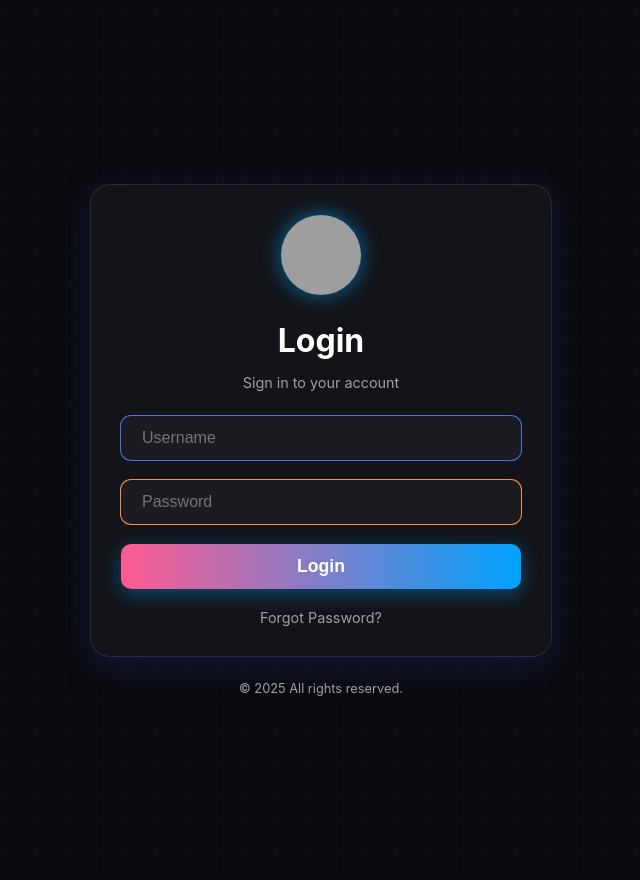
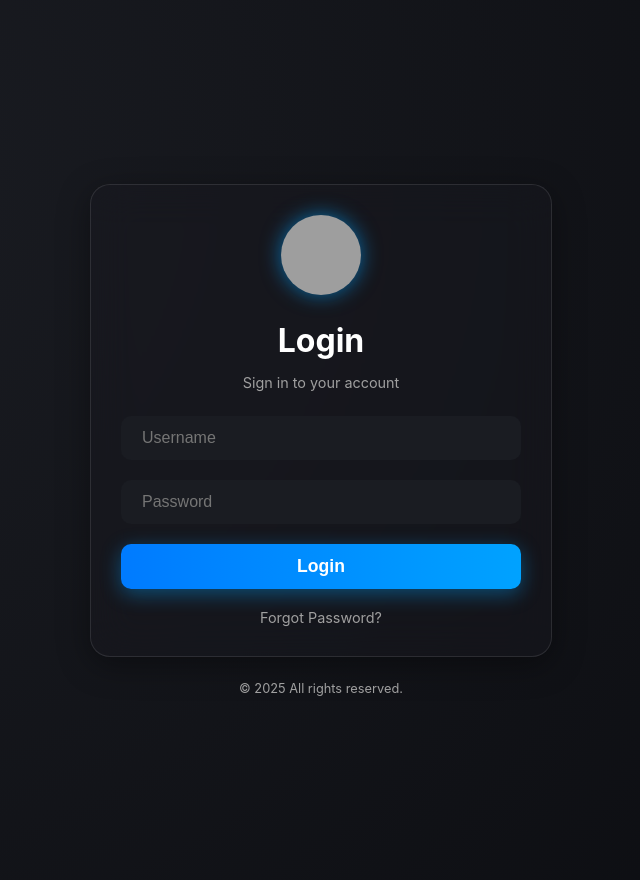
Before and after one commit to Abhijeet630/abhiitadmin, a Flask app: page /login in a window 1280 px wide. Shown: the whole page, without its empty margins (319-959 px from the left). Run offline with Flask 3, Linux system fonts and the light colour scheme; grey boxes are pictures that could not be loaded.

Commit message:
Auto update from VS Code

```diff
--- a/templates/login.html
+++ b/templates/login.html
@@ -1,4 +1,3 @@
-
 {% block content %}
 <div class="main-login-page">
     <div class="login-card animate__animated animate__zoomIn">
@@ -42,9 +41,9 @@
 </div>
 
 <style>
-    /* New: Stylish and animated background for a better look */
+    /* New: Professional, dark gradient background */
     body {
-        background-color: #0b0c10;
+        background: radial-gradient(circle at 10% 20%, #1a1c22 0%, #0b0c10 100%);
         color: #e0e6ed;
         font-family: 'Inter', sans-serif;
         min-height: 100vh;
@@ -53,33 +52,7 @@
         justify-content: center;
         position: relative;
         overflow: hidden;
-        padding-top: 0 !important; /* Overrides base.html padding */
-    }
-
-    /* Subtle background grid animation */
-    body::before {
-        content: '';
-        position: absolute;
-        top: 0;
-        left: 0;
-        width: 100%;
-        height: 100%;
-        background-image:
-            linear-gradient(rgba(255, 255, 255, 0.04) 1px, transparent 1px),
-            linear-gradient(90deg, rgba(255, 255, 255, 0.04) 1px, transparent 1px);
-        background-size: 30px 30px;
-        z-index: 0;
-        animation: pan-background 60s linear infinite;
-        opacity: 0.5;
-    }
-
-    @keyframes pan-background {
-        from {
-            background-position: 0 0;
-        }
-        to {
-            background-position: 300% 300%;
-        }
+        padding-top: 0 !important;
     }
 
     .main-login-page {
@@ -91,19 +64,19 @@
         min-height: 100vh;
         padding: 2rem;
         position: relative;
-        z-index: 1; /* Ensures content is on top of the animated background */
+        z-index: 1;
     }
 
-    /* Glassmorphism card styling */
+    /* Transparent Glassmorphism card styling */
     .login-card {
-        background: rgba(25, 27, 33, 0.6);
+        background: rgba(25, 27, 33, 0.4); /* More transparent */
         backdrop-filter: blur(20px);
         -webkit-backdrop-filter: blur(20px);
         border: 1px solid rgba(255, 255, 255, 0.1);
         border-radius: 20px;
-        box-shadow: 0 8px 32px 0 rgba(31, 38, 135, 0.37);
-        padding: 30px; /* Reduced padding for a more compact look */
-        max-width: 400px; /* Reduced max-width to make it smaller */
+        box-shadow: 0 8px 32px 0 rgba(0, 0, 0, 0.37); /* Darker, more professional shadow */
+        padding: 30px;
+        max-width: 400px;
         width: 100%;
         text-align: center;
         transition: transform 0.3s ease;
@@ -118,67 +91,59 @@
         margin-bottom: 25px;
     }
 
-    /* New CSS for the logo image */
     .logo-image {
-        width: 80px; /* Fixed width for the logo */
-        height: 80px; /* Fixed height for a square image */
-        border-radius: 50%; /* Makes the image circular */
-        object-fit: cover; /* Ensures the image covers the area without stretching */
-        filter: drop-shadow(0 0 10px rgba(0, 162, 255, 0.6)); /* Glowing effect */
+        width: 80px;
+        height: 80px;
+        border-radius: 50%;
+        object-fit: cover;
+        filter: drop-shadow(0 0 10px rgba(0, 162, 255, 0.6));
     }
 
     .title {
-        font-size: 2rem; /* Slightly reduced font size */
+        font-size: 2rem;
         font-weight: 700;
         color: #fff;
         margin-bottom: 5px;
     }
 
     .subtitle {
-        font-size: 0.9rem; /* Slightly reduced font size */
+        font-size: 0.9rem;
         color: #a0a0a0;
-        margin-bottom: 25px; /* Reduced margin */
+        margin-bottom: 25px;
     }
 
     /* Input fields styling */
     .input-group {
         position: relative;
-        margin-bottom: 20px; /* Reduced margin */
+        margin-bottom: 20px;
     }
 
     .input-group input {
         width: 100%;
-        padding: 12px 20px; /* Reduced padding */
+        padding: 12px 20px;
         background-color: #1a1c22;
-        border: 1px solid transparent;
+        border: 1px solid transparent; /* Transparent border */
         border-radius: 10px;
         color: #fff;
         font-size: 1rem;
         transition: all 0.3s ease;
     }
 
-    #username {
-        box-shadow: 0 0 0 1px #4a6ee6;
-    }
-
-    #password {
-        box-shadow: 0 0 0 1px #ff8c42;
-    }
-
     .input-group input:focus {
         outline: none;
-        box-shadow: 0 0 10px rgba(74, 110, 230, 0.8), 0 0 0 1px #4a6ee6;
+        border: 1px solid #00a2ff; /* Solid blue border on focus */
+        box-shadow: 0 0 10px rgba(0, 162, 255, 0.8);
     }
 
     /* Login button styling */
     .login-btn {
         width: 100%;
-        padding: 12px; /* Reduced padding */
+        padding: 12px;
         border: none;
         border-radius: 10px;
-        background: linear-gradient(90deg, #ff5a91, #00a2ff);
+        background: linear-gradient(90deg, #007bff, #00a2ff); /* Blue gradient */
         color: #fff;
-        font-size: 1.1rem; /* Slightly reduced font size */
+        font-size: 1.1rem;
         font-weight: 700;
         cursor: pointer;
         transition: all 0.3s ease;
@@ -188,7 +153,7 @@
     .login-btn:hover {
         transform: translateY(-3px);
         box-shadow: 0 8px 25px rgba(0, 162, 255, 0.6);
-        background: linear-gradient(90deg, #00a2ff, #ff5a91);
+        background: linear-gradient(90deg, #00a2ff, #007bff);
     }
 
     /* Additional links */
@@ -210,8 +175,8 @@
     /* Footer text */
     .footer-text {
         color: #a0a0a0;
-        font-size: 0.8rem; /* Reduced font size */
-        margin-top: 1.5rem; /* Reduced margin */
+        font-size: 0.8rem;
+        margin-top: 1.5rem;
         text-align: center;
         position: relative;
         z-index: 1;
@@ -223,8 +188,8 @@
 
     @media (max-width: 576px) {
         .login-card {
-            padding: 20px; /* Smaller padding for mobile */
-            max-width: 95%; /* Take up more width on small screens */
+            padding: 20px;
+            max-width: 95%;
         }
         .title {
             font-size: 1.6rem;
```
